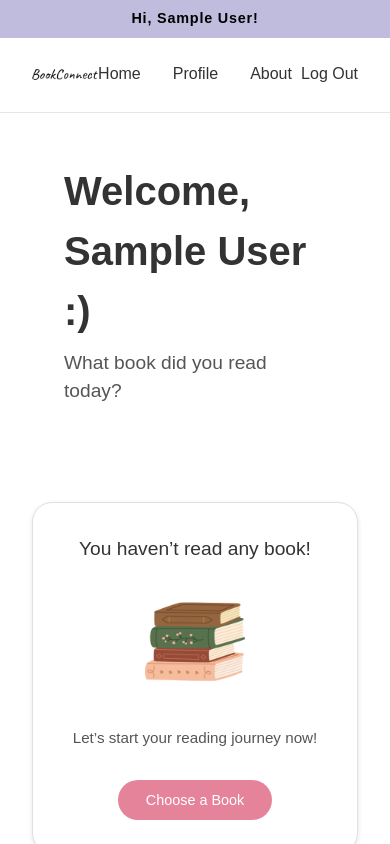
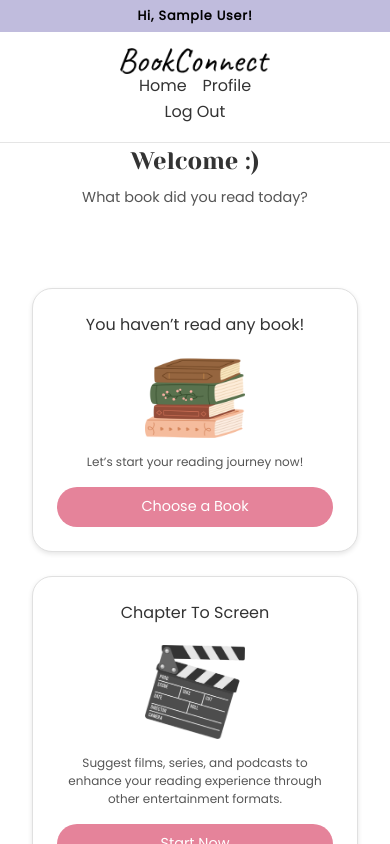
Before and after one commit to audraz/book-connect, a Next.js app: page /homepage in a window 390 px wide. Shown: the top 844 px of the page. Built offline with nearby package versions, Linux system fonts and the light colour scheme; no server answers; sample sign-in values are in the browser's storage.

Commit message:
tampilan homepage

```diff
--- a/src/app/homepage/Homepage.module.css
+++ b/src/app/homepage/Homepage.module.css
@@ -1,3 +1,5 @@
+@import url('https://fonts.googleapis.com/css2?family=Yeseva+One&family=Poppins&display=swap');
+
 .container {
   font-family: 'Poppins', sans-serif;
 }
@@ -74,17 +76,20 @@
 .welcomeContainer {
   text-align: left;
   margin: 3rem 4rem;
+  margin-bottom: 4rem;
 }
 
 .welcome {
-  font-size: 2.5rem;
+  margin-top: -2rem;
+  font-size: 2.2rem;
   color: #333;
-  font-weight: 700;
+  font-weight: 500;
   margin-bottom: 0.5rem;
+  font-family: 'Yeseva One', sans-serif;
 }
 
 .subtitle {
-  font-size: 1.2rem;
+  font-size: 1.1rem;
   color: #555;
   font-weight: 400;
 }
@@ -99,6 +104,7 @@
 
 .card {
   background: white;
+  margin-top: -5rem;
   border: 1px solid #e0e0e0;
   box-shadow: 0 2px 5px rgba(0, 0, 0, 0.1);
   border-radius: 20px;
@@ -112,22 +118,19 @@
   justify-content: space-between;
 }
 
-.card:hover {
-  transform: translateY(-5px);
-}
-
 .cardImage {
   margin: 1rem auto;
+  margin-bottom: -1px;
 }
 
 .card h3 {
   font-size: 1.2rem;
   color: #333;
-  margin-bottom: 0.5rem;
+  margin-bottom: 0.3rem;
 }
 
 .card p {
-  font-size: 0.95rem;
+  font-size: 0.8rem;
   color: #555;
   margin: 1rem 0;
 }
@@ -147,7 +150,7 @@
 }
 
 .cardButton:hover {
-  background-color: #5a0eb6;
+  background-color: #f8a5d7;
 }
 
 .wave {
@@ -160,3 +163,90 @@
   background-size: 100% 100%;
   z-index: -1;
 }
+
+/* Tambahan Responsivitas */
+@media (max-width: 1024px) {
+  .navbarCenter {
+    gap: 1rem;
+  }
+
+  .welcome {
+    font-size: 2rem;
+  }
+
+  .subtitle {
+    font-size: 1rem;
+  }
+
+  .card {
+    width: 320px;
+    height: auto;
+    padding: 1.5rem;
+  }
+
+  .card h3 {
+    font-size: 1.1rem;
+  }
+
+  .card p {
+    font-size: 0.85rem;
+  }
+}
+
+@media (max-width: 768px) {
+  .header {
+    flex-direction: column;
+    padding: 1rem;
+  }
+
+  .navbarCenter {
+    flex-wrap: wrap;
+    justify-content: space-between;
+  }
+
+  .welcomeContainer {
+    text-align: center;
+    margin: 2rem 1rem;
+  }
+
+  .welcome {
+    font-size: 1.8rem;
+  }
+
+  .cards {
+    flex-direction: column;
+    gap: 1.5rem;
+  }
+
+  .card {
+    width: 100%;
+    margin-top: 0;
+  }
+}
+
+@media (max-width: 480px) {
+  .topBar {
+    font-size: 0.8rem;
+    padding: 0.4rem 1rem;
+  }
+
+  .welcome {
+    font-size: 1.5rem;
+  }
+
+  .subtitle {
+    font-size: 0.9rem;
+  }
+
+  .cardButton {
+    width: 100%;
+  }
+
+  .card h3 {
+    font-size: 1rem;
+  }
+
+  .card p {
+    font-size: 0.75rem;
+  }
+}
--- a/src/app/homepage/page.tsx
+++ b/src/app/homepage/page.tsx
@@ -59,12 +59,6 @@ export default function Homepage() {
           >
             Profile
           </button>
-          <button
-            className={styles.navButton}
-            onClick={() => router.push("/about")}
-          >
-            About
-          </button>
         </div>
 
         <div className={styles.navLogin}>
@@ -78,7 +72,7 @@ export default function Homepage() {
       </header>
 
       <div className={styles.welcomeContainer}>
-        <h2 className={styles.welcome}>Welcome, {session.user?.name || "User"} :)</h2>
+        <h2 className={styles.welcome}>Welcome :)</h2>
         <p className={styles.subtitle}>What book did you read today?</p>
       </div>
 
```
